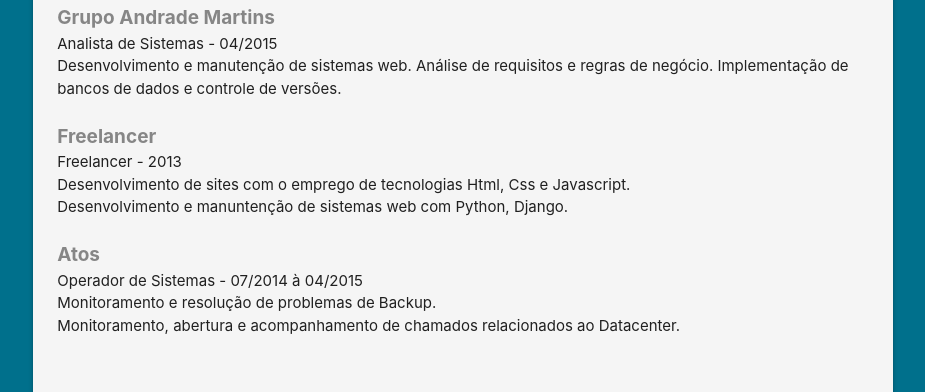
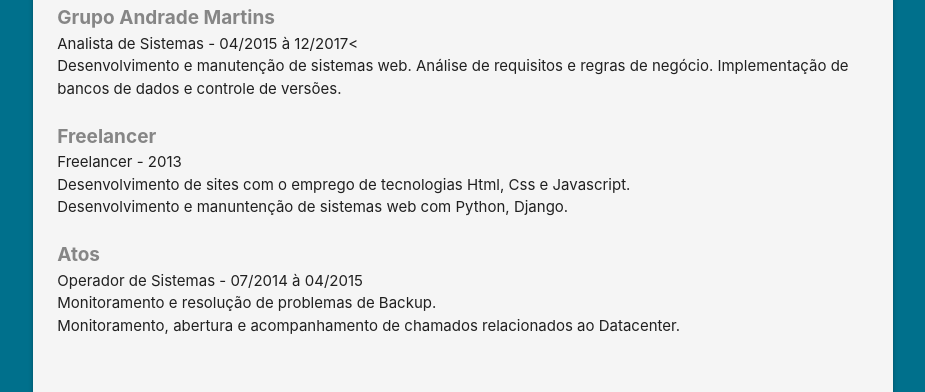
Before and after one commit to rafaelgontijo/rafaelgontijo.github.io, a plain HTML site: page curriculo/index.html in a window 1280 px wide. Shown: the part 559-951 px from the top of the page, without its empty margins (177-1102 px from the left). Drawn offline with nearby package versions, Linux system fonts and the light colour scheme.

Commit message:
Update index.html

```diff
--- a/curriculo/index.html
+++ b/curriculo/index.html
@@ -38,7 +38,7 @@
                     <h2 class="subtitulo text-left">Experiências Profissionais</h2>
                     <p class="text-left">
                         <span class="projeto">Grupo Andrade Martins</span><br>
-                        Analista de Sistemas - 04/2015<br>
+                        Analista de Sistemas - 04/2015 à 12/2017<<br>
                         Desenvolvimento e manutenção de sistemas web. Análise de requisitos e regras de negócio.
                         Implementação de bancos de dados e controle de versões.<br><br>
 
```
